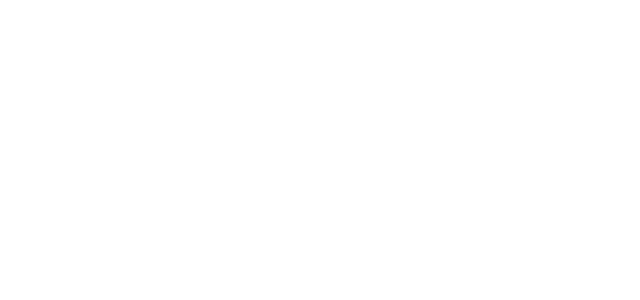
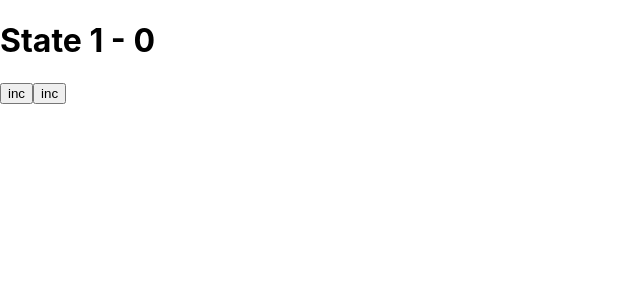
Before and after one commit to DatskoRoman/homeworkReact, a React (Create React App) app: page / in a window 1280 px wide. Shown: the top 300 px of the page, without its empty margins (0-640 px from the left). Built offline with nearby package versions, Linux system fonts and the light colour scheme.

Commit message:
lesson 7 homework

```diff
--- a/src/App.js
+++ b/src/App.js
@@ -1,9 +1,16 @@
 
 import './App.css';
+import {useReducer} from "react";
+import reducer from "./reducer/Reducer";
 
 function App() {
+  let [{a}, dispatch] = useReducer(reducer, {a: 0});
   return (
-    <div></div>
+    <div>
+      <h1>State 1 - {a}</h1>
+      <button onClick={()=> dispatch({obj: '1', diya: '+'})}>inc</button>
+      <button onClick={()=> dispatch({obj: '1', diya: '-'})}>inc</button>
+    </div>
   );
 }
 
--- /dev/null
+++ b/src/reducer/Reducer.js
@@ -0,0 +1,10 @@
+const reducer = (state, action) => {
+    if (action.obj === '1' && action.diya === '+'){
+        return {...state, a: state.a+10}
+    }else if (action.obj === '1' && action.diya === '-'){
+        return {...state, a: state.a-2}
+    }
+    return {...state};
+}
+
+export default reducer;
```
